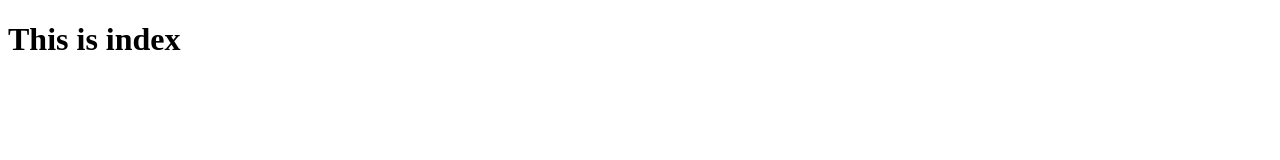
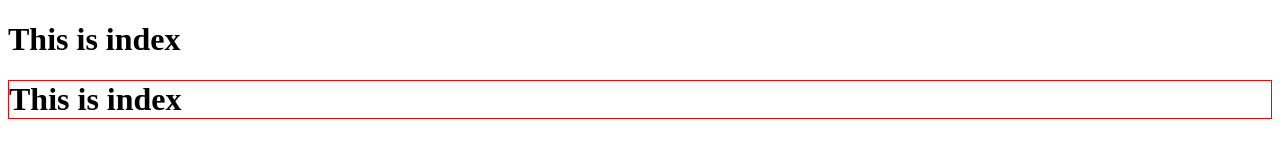
Before and after one commit to chawsakkarin/GitPlayground, a plain HTML site: page index.html in a window 1280 px wide. Drawn offline with Linux system fonts and the light colour scheme.

Commit message:
เพิ่ม Style

```diff
--- a/index.html
+++ b/index.html
@@ -9,6 +9,7 @@
 
 <body>
     <h1>This is index</h1>
+    <h1 style="border: 1px solid red;">This is index</h1>
 </body>
 
 </html>
```
